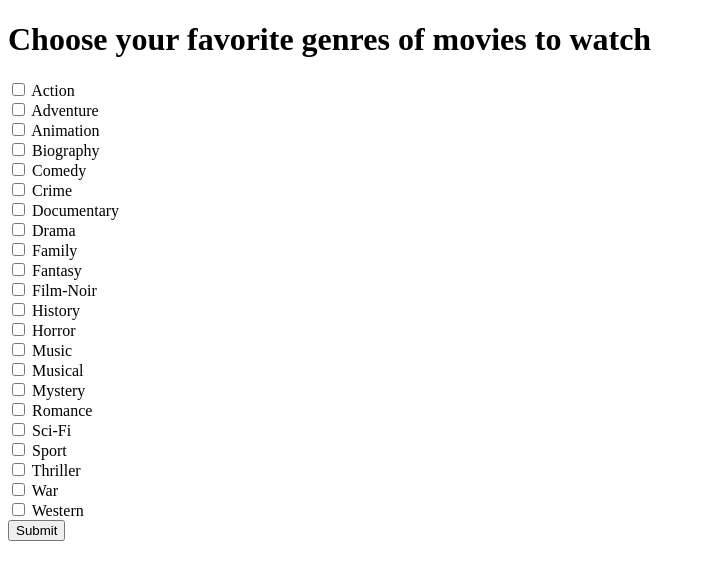
After one commit to atraylo/Popcorn, a PHP site: page /root/pages/profile_gen.php in a window 1280 px wide. The commit adds this page. Shown: the top 580 px of the page, without its empty margins (0-706 px from the left). Run offline with PHP 8.4, Linux system fonts and the light colour scheme; some libraries are stand-ins or nearby versions.

Commit message:
Add files via upload

```diff
--- /dev/null
+++ b/src/root/pages/profile_gen.php
@@ -0,0 +1,97 @@
+<!DOCTYPE html>
+<html>
+
+<head>
+    <title>Select your preferred generes!</title>
+    <script src="http://ajax.googleapis.com/ajax/libs/jquery/2.1.0/jquery.min.js"></script>
+</head>
+
+
+<body>
+
+    <script type="text/javascript">
+        $(document).ready(function () {
+            $('#subBtn').click(function() {
+            checked = $("input[type=checkbox]:checked").length;
+
+            if(checked < 3) {
+                alert("You must check at least three checkbox.");
+                return false;
+            }
+
+            });
+        });
+    </script>
+
+    <h1>Choose your favorite genres of movies to watch</h1>
+    <form action="main_page.php">
+        <input type="checkbox" id="Action" name="Action" value="Action">
+        <label for="Action"> Action</label><br>
+
+        <input type="checkbox" id="Adventure" name="Adventure" value="Adventure">
+        <label for="Adventure"> Adventure</label><br>
+
+        <input type="checkbox" id="Animation" name="Animation" value="Animation">
+        <label for="Animation">Animation</label><br>
+
+        <input type="checkbox" id="Biography" name="Biography" value="Biography">
+        <label for="Biography">Biography</label><br>
+
+        <input type="checkbox" id="Comedy" name="Comedy" value="Comedy">
+        <label for="Comedy">Comedy</label><br>
+
+        <input type="checkbox" id="Crime" name="Crime" value="Crime">
+        <label for="Crime">Crime</label><br>
+
+        <input type="checkbox" id="Documentary" name="Documentary" value="Documentary">
+        <label for="Documentary">Documentary</label><br>
+
+        <input type="checkbox" id="Drama" name="Drama" value="Drama">
+        <label for="Drama">Drama</label><br>
+
+        <input type="checkbox" id="Family" name="Family" value="Family">
+        <label for="Family">Family</label><br>
+
+        <input type="checkbox" id="Fantasy" name="Fantasy" value="Fantasy">
+        <label for="Fantasy">Fantasy</label><br>
+
+        <input type="checkbox" id="Film-Noir" name="Film-Noir" value="Film-Noir">
+        <label for="Film-Noir">Film-Noir</label><br>
+
+        <input type="checkbox" id="History" name="History" value="History">
+        <label for="History">History</label><br>
+
+        <input type="checkbox" id="Horror" name="Horror" value="Horror">
+        <label for="Horror">Horror</label><br>
+
+        <input type="checkbox" id="Music" name="Music" value="Music">
+        <label for="Music">Music</label><br>
+
+        <input type="checkbox" id="Musical" name="Musical" value="Musical">
+        <label for="Musical">Musical</label><br>
+
+        <input type="checkbox" id="Mystery" name="Mystery" value="Mystery">
+        <label for="Mystery">Mystery</label><br>
+
+        <input type="checkbox" id="Romance" name="Romance" value="Romance">
+        <label for="Romance">Romance</label><br>
+
+        <input type="checkbox" id="Sci-Fi" name="Sci-Fi" value="Sci-Fi">
+        <label for="Sci-Fi">Sci-Fi</label><br>
+
+        <input type="checkbox" id="Sport" name="Sport" value="Sport">
+        <label for="Sport">Sport</label><br>
+
+        <input type="checkbox" id="Thriller" name="Thriller" value="Thriller">
+        <label for="Thriller">Thriller</label><br>
+
+        <input type="checkbox" id="War" name="War" value="War">
+        <label for="War">War</label><br>
+
+        <input type="checkbox" id="Western" name="Western" value="Western">
+        <label for="Western">Western</label><br>
+
+        <input type="submit" id = "subBtn" value="Submit">
+    </form>
+</body>
+</html>
```
Also changed, not shown: src/root/pages/create_account.php (+23 -10 lines), src/root/pages/main_page.php (added, +33 -0 lines).
